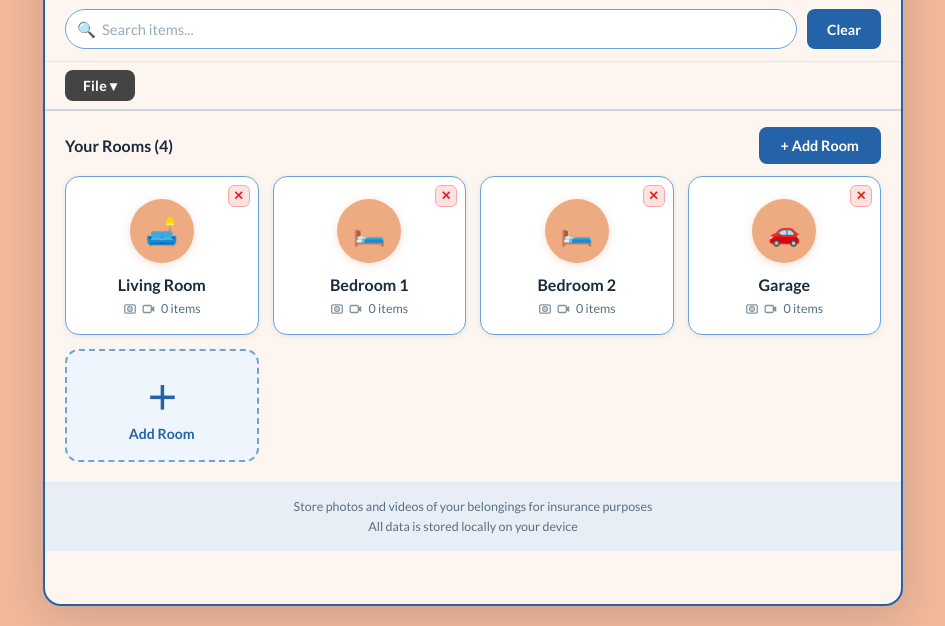
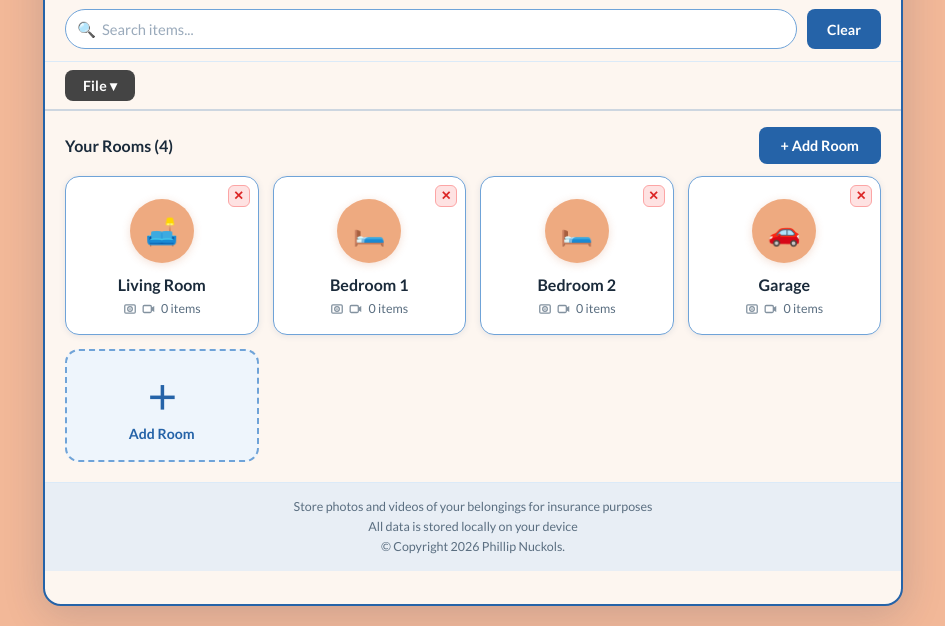
Before and after one commit to Harveyshot/Home-Inventory, a plain HTML site: page index.html in a window 1280 px wide. Shown: the part 174-800 px from the top of the page, without its empty margins (167-1112 px from the left). Drawn offline with nearby package versions, Linux system fonts and the light colour scheme.

Commit message:
Update index.html

```diff
--- a/index.html
+++ b/index.html
@@ -9,6 +9,8 @@
 <meta name="mobile-web-app-capable" content="yes">
 <meta name="theme-color" content="#5b8fc9">
 <title>Home Inventory</title>
+<link rel="icon" type="image/x-icon" href="favicon.ico">
+<link rel="apple-touch-icon" sizes="180x180" href="/apple-touch-icon-180x180.png">
 <link href="https://fonts.googleapis.com/css2?family=Playfair+Display:wght@400;600;700&family=Lato:wght@300;400;600;700&display=swap" rel="stylesheet">
 <style>
   :root {
@@ -861,7 +863,9 @@
     <div class="app-footer">
       <p>Store photos and videos of your belongings for insurance purposes</p>
       <p>All data is stored locally on your device</p>
-    </div>
+	  <p>© Copyright 2026 Phillip Nuckols.</p>
+    </div>
+
   </div>
 
   <!-- ══════ VIEW: ITEMS ══════ -->
@@ -1070,6 +1074,8 @@
   </div>
 </div>
 
+
+
 <!-- ══════ LIGHTBOX ══════ -->
 <div class="lightbox" id="lightbox">
   <button class="lightbox-close" onclick="closeLightbox()">✕</button>
@@ -1083,6 +1089,7 @@
 </div>
 
 <div id="toast"></div>
+
 
 <script>
 // ═══════════════════════════════════════════════════
@@ -1921,5 +1928,6 @@ function importBackup(input) {
 // ═══════════════════════════════════════════════════
 loadDb().then(() => renderRooms());
 </script>
+
 </body>
 </html>
```
